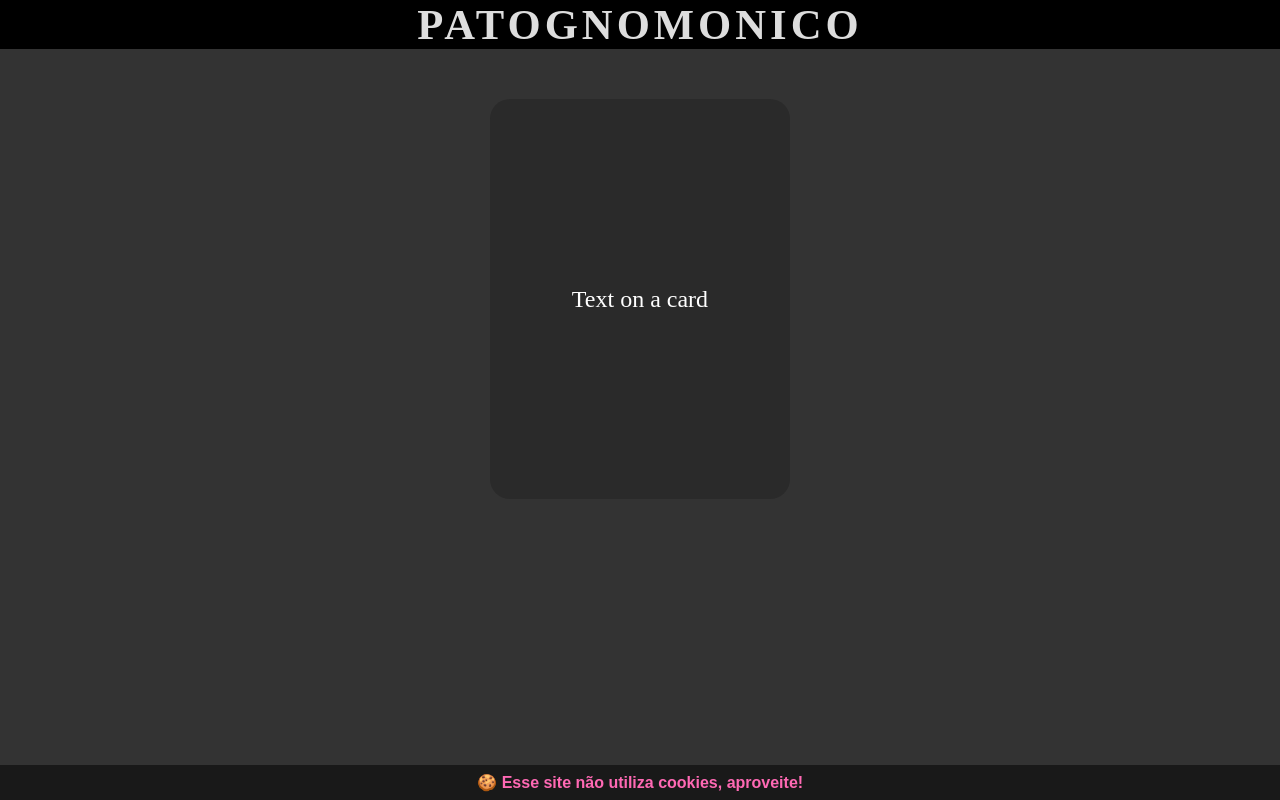
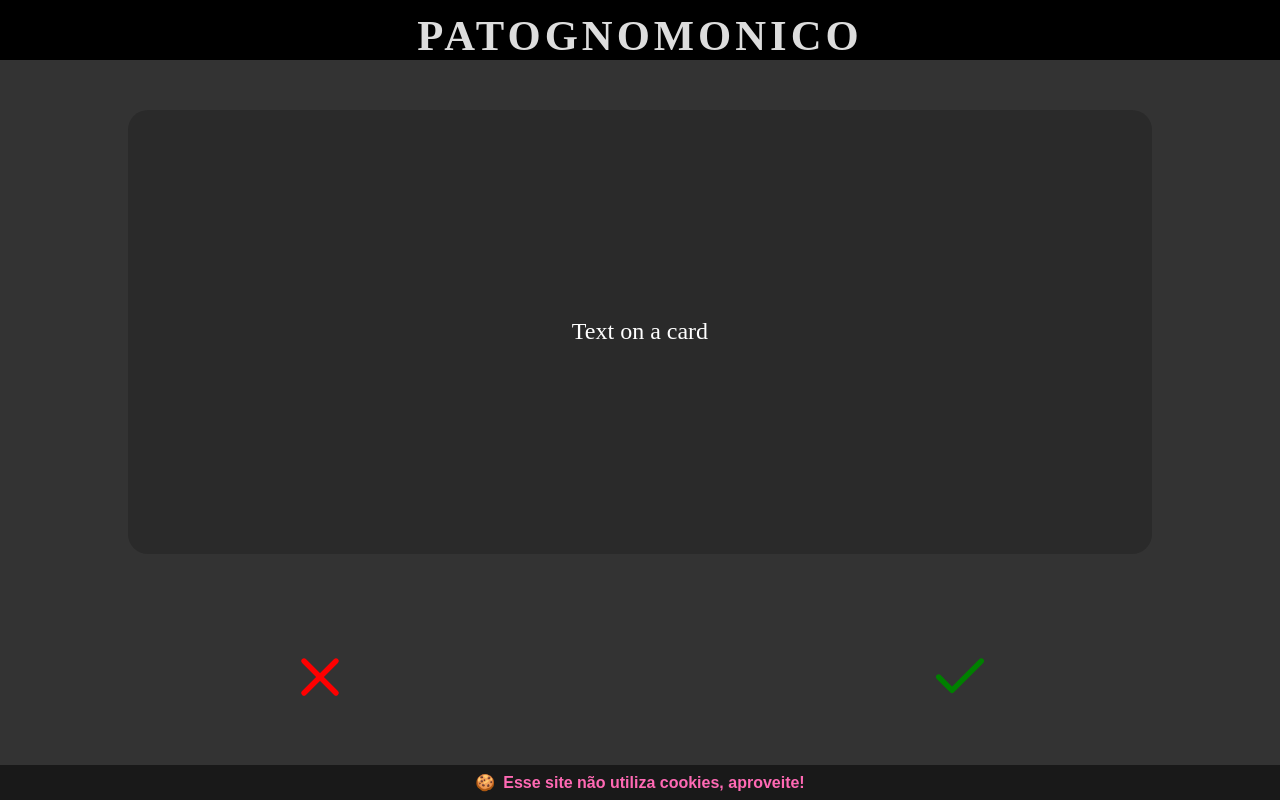
Before and after one commit to TarsiSurdi/sanequiz, a React (Vite) app: page / in a window 1280 px wide. Built offline with nearby package versions, Linux system fonts and the light colour scheme; a web font is replaced by a local one.

Commit message:
Fixed several CSS  problems

```diff
--- a/package.json
+++ b/package.json
@@ -3,7 +3,7 @@
   "private": true,
   "version": "0.0.0",
   "scripts": {
-    "dev": "vite",
+    "dev": "vite --host",
     "build": "tsc && vite build",
     "preview": "vite preview"
   },
@@ -11,6 +11,7 @@
     "@types/styled-components": "^5.1.25",
     "react": "^18.0.0",
     "react-dom": "^18.0.0",
+    "react-feather": "^2.0.9",
     "react-helmet": "^6.1.0",
     "sass": "^1.51.0",
     "styled-components": "^5.3.5"
--- a/src/components/Controls.tsx
+++ b/src/components/Controls.tsx
@@ -1,13 +1,21 @@
-import { ReactNode } from "react";
 import styled from "styled-components";
+import { X, Check } from "react-feather";
 
-const Controls: React.FC<{ className?: string; children?: ReactNode }> = ({
-  className,
-  children,
-}) => {
-  return <div className={className}>{children}</div>;
+const Controls: React.FC<{ className?: string }> = ({ className }) => {
+  return (
+    <div className={className}>
+      <X color="red" size={64} />
+      <Check color="green" size={64} />
+    </div>
+  );
 };
 
 export default styled(Controls)`
-  background-color: white;
+  flex: 2;
+  display: flex;
+
+  align-items: center;
+  justify-content: space-around;
+
+  width: 100%;
 `;
--- a/src/components/Deck.tsx
+++ b/src/components/Deck.tsx
@@ -23,8 +23,8 @@ export default styled(Deck)`
 
   margin-top: 50px;
 
-  width: 300px;
-  height: 400px;
+  width: 80%;
+  height: 90%;
 
   background-color: #2a2a2a;
   border-radius: 20px;
--- a/src/components/DeckWrapper.tsx
+++ b/src/components/DeckWrapper.tsx
@@ -1,5 +1,10 @@
 import styled from "styled-components";
 
 export default styled.div`
-  flex: 1;
+  display: flex;
+
+  justify-content: center;
+
+  width: 100%;
+  flex: 4;
 `;
--- a/src/components/Footer/Footer.tsx
+++ b/src/components/Footer/Footer.tsx
@@ -16,6 +16,7 @@ export default styled(Footer)`
   justify-content: center;
 
   width: 100%;
+  min-height: fit-content;
 
   position: fixed;
   bottom: 0;
--- a/src/components/Footer/FooterParagraph.tsx
+++ b/src/components/Footer/FooterParagraph.tsx
@@ -18,7 +18,7 @@ const Paragraph: React.FC<{ className?: string }> = ({ className }) => {
 
 export default styled(Paragraph)`
   span {
-    margin-right: 0.3em;
+    margin-right: 0.5em;
   }
 
   padding: 0.5em;
--- a/src/components/GameWrapper.tsx
+++ b/src/components/GameWrapper.tsx
@@ -5,5 +5,5 @@ export default styled.main`
   flex-direction: column;
   align-items: center;
 
-  height: max-content;
+  flex: 1;
 `;
--- a/src/components/Header/Header.tsx
+++ b/src/components/Header/Header.tsx
@@ -2,4 +2,5 @@ import styled from "styled-components";
 
 export default styled.header`
   background-color: #000;
+  height: max-content;
 `;
--- a/src/components/Header/HeaderTitle.tsx
+++ b/src/components/Header/HeaderTitle.tsx
@@ -3,6 +3,7 @@ import { theme } from "../../globalStyle";
 
 export default styled.h1`
   margin: 0;
+  padding-top: 0.25em;
 
   font-family: Bokor, cursive;
   font-size: 32pt;
--- a/src/globalStyle.ts
+++ b/src/globalStyle.ts
@@ -13,7 +13,7 @@ const GlobalStyle = createGlobalStyle`
 
   html {
     background-color: black;
-    overflow: hidden;
+    /* overflow: hidden; */
   }
 
   body {
@@ -24,11 +24,14 @@ const GlobalStyle = createGlobalStyle`
   }
 
   div#root {
+    width: 100%;
+    height: 100%;
     background-color: #333;
   }
+  div.App {
+    display: flex;
+    flex-direction: column;
 
-  div#root, div.App {
-    width: 100%;
     height: 100%;
   }
 `;
```
Also changed, not shown: 1 other file (tests, documents, lock files or other folders).
